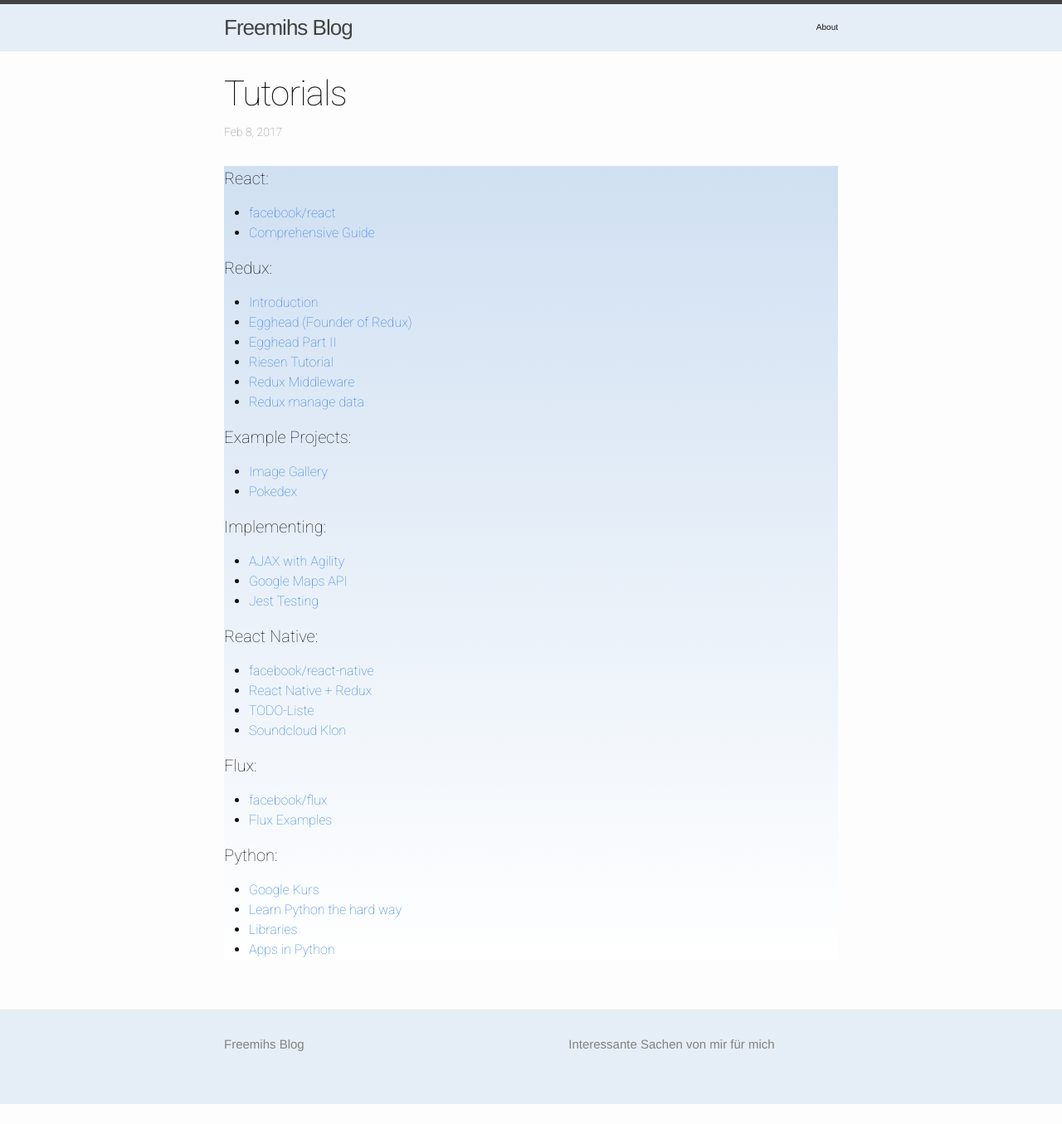
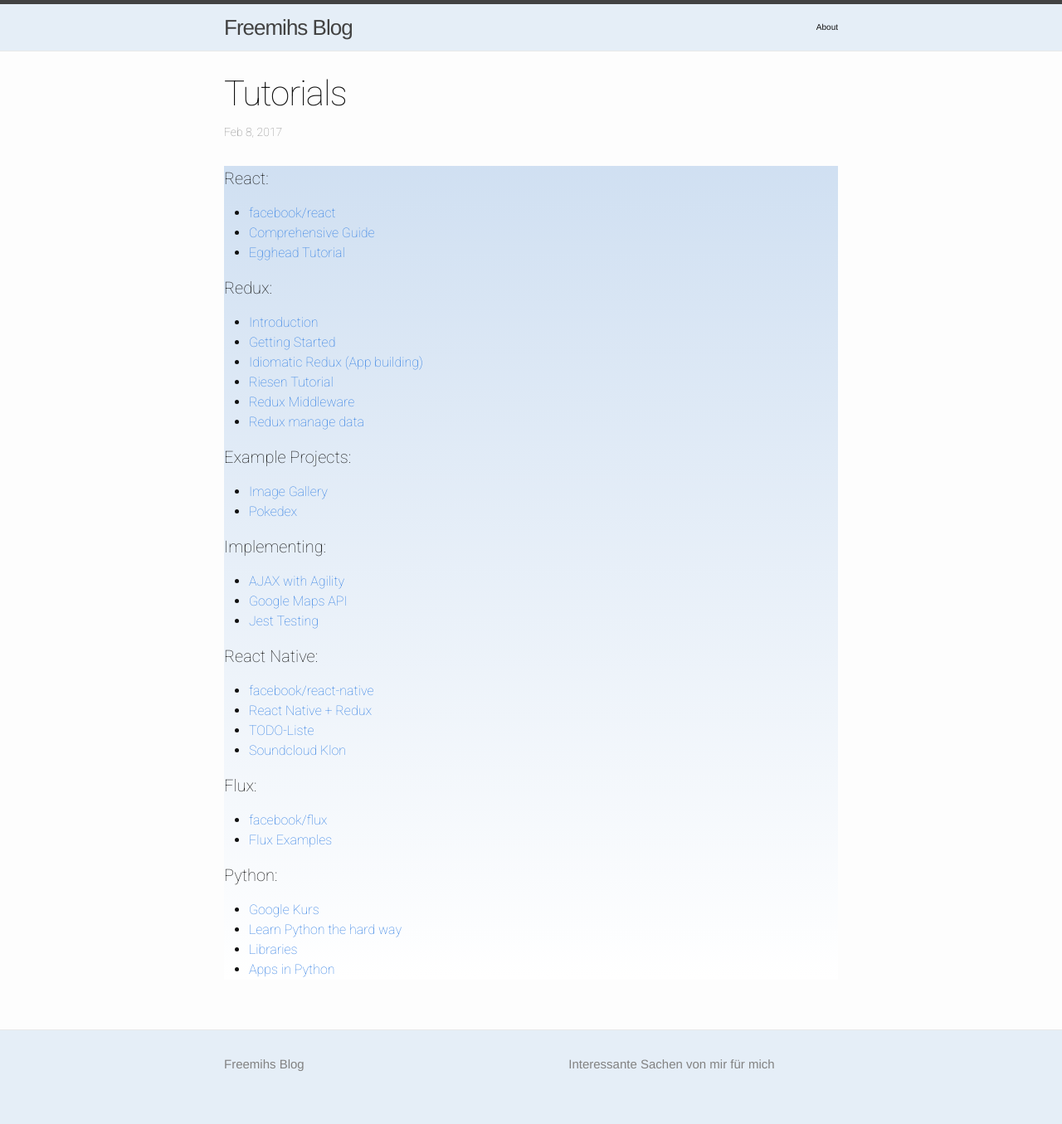
Before and after one commit to freemih/freemih.github.io, a Jekyll site: the page built from _posts/2017-02-08-Tutorials.markdown, in a window 1280 px wide. Shown: the whole page at 83% size. Built offline with Jekyll 4.4.1, drawn with Linux system fonts in a browser that asks for light colours; before the commit the page ends 1331 px from its top, so only the background shows below that.

Commit message:
Update 2017-02-08-Tutorials.markdown

```diff
--- a/_posts/2017-02-08-Tutorials.markdown
+++ b/_posts/2017-02-08-Tutorials.markdown
@@ -8,8 +8,8 @@ date:   2017-02-08 11:05:36 -0500
 <h4>React:</h4>
 <ul>
   <li><a href='https://facebook.github.io/react/' target="_blank">facebook/react</a></li>
-
   <li><a href='https://tylermcginnis.com/reactjs-tutorial-a-comprehensive-guide-to-building-apps-with-react/' target="_blank">Comprehensive Guide</a></li>
+  <li><a href='https://egghead.io/courses/react-fundamentals'>Egghead Tutorial</a></li>
 </ul>
 </div>
 
@@ -18,9 +18,9 @@ date:   2017-02-08 11:05:36 -0500
 <ul>
   <li><a href='http://redux.js.org/docs/introduction/Motivation.html' target="_blank">Introduction</a></li>
 
-  <li><a href='https://egghead.io/courses/getting-started-with-redux' target="_blank">Egghead (Founder of Redux)</a></li>
+  <li><a href='https://egghead.io/courses/getting-started-with-redux' target="_blank">Getting Started</a></li>
 
-  <li><a href='https://egghead.io/courses/building-react-applications-with-idiomatic-redux' target="_blank">Egghead Part II</a></li>
+  <li><a href='https://egghead.io/courses/building-react-applications-with-idiomatic-redux' target="_blank">Idiomatic Redux (App building)</a></li>
 
   <li><a href='http://teropa.info/blog/2015/09/10/full-stack-redux-tutorial.html' target="_blank">Riesen Tutorial</a></li>
 
```
